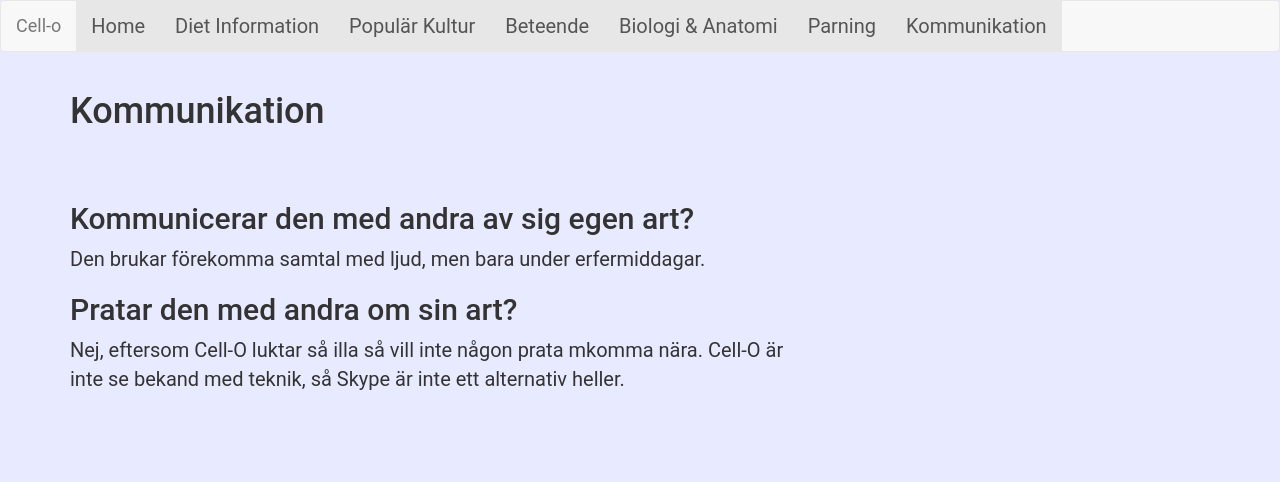
After one commit to AleksandarFaraj/scrum_cello-o, a PHP site: page /communication.php in a window 1280 px wide. The commit adds this page. Shown: the top 482 px of the page. Run offline with PHP 8.4, Linux system fonts and the light colour scheme.

Commit message:
add komm

```diff
--- /dev/null
+++ b/communication.php
@@ -0,0 +1,18 @@
+<?php include('partials/header.php'); ?>
+	<section class="main container">
+		<div class="row">
+			<div class="container">
+				<h1>Kommunikation</h1>
+			</div>
+			<div class="col-lg-8">
+				<h2>Kommunicerar den med andra av sig egen art?</h2>
+				<p>Den brukar förekomma samtal med ljud, men bara under erfermiddagar.</p>
+				<h2>Pratar den med andra om sin art?</h2>
+				<p>Nej, eftersom Cell-O luktar så illa så vill inte någon prata mkomma nära. Cell-O är inte se bekand med teknik, så Skype är inte ett alternativ heller.</p>
+
+			</div>
+
+		</div>
+
+	</section>
+<?php include('partials/footer.php'); ?>
--- a/partials/header.php
+++ b/partials/header.php
@@ -30,6 +30,7 @@
 	        <li class="active"><a href="/animal-behaviour.php">Beteende</a></li>
 	        <li class="active"><a href="/biology.php">Biologi & Anatomi</a></li>
 	        <li class="active"><a href="/mating.php">Parning</a></li>
+	        <li class="active"><a href="/communication.php">Kommunikation</a></li>
 	      </ul>
 	    </div><!-- /.navbar-collapse -->
 	  </div><!-- /.container-fluid -->
```
